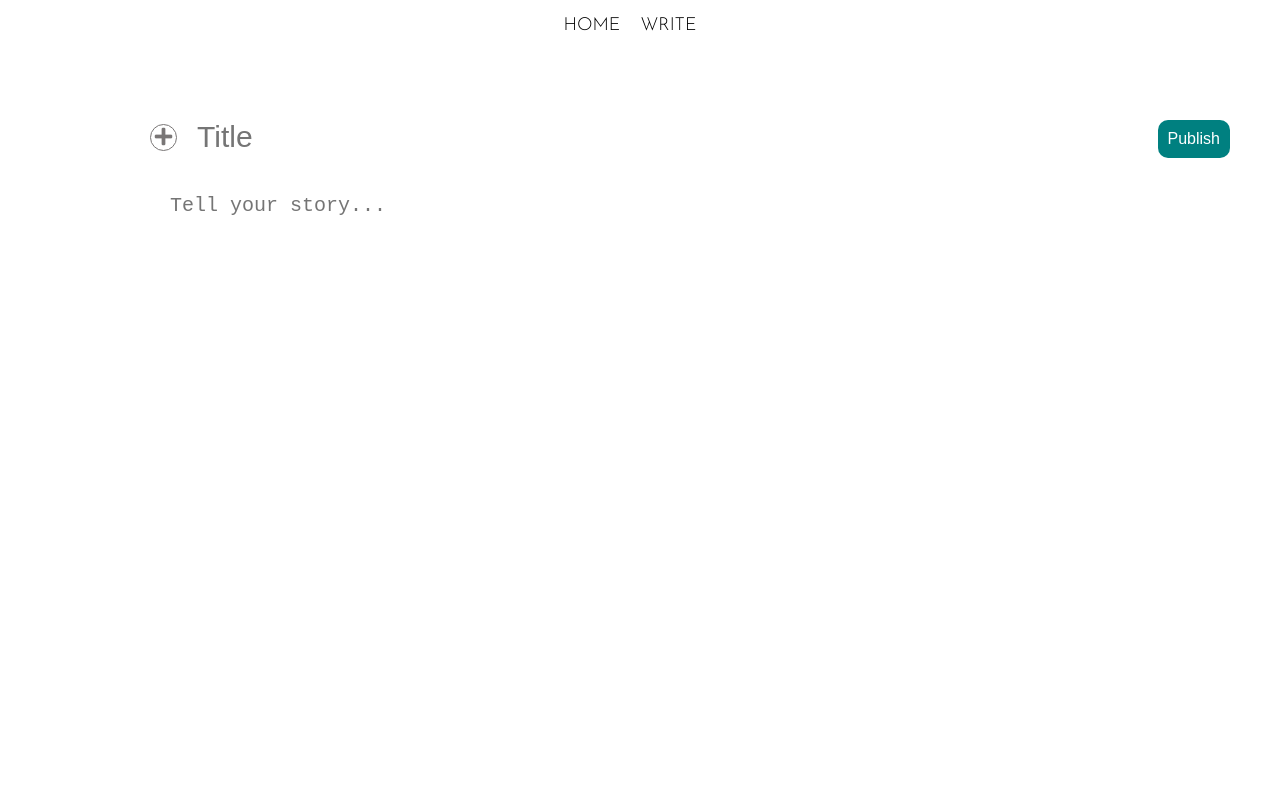
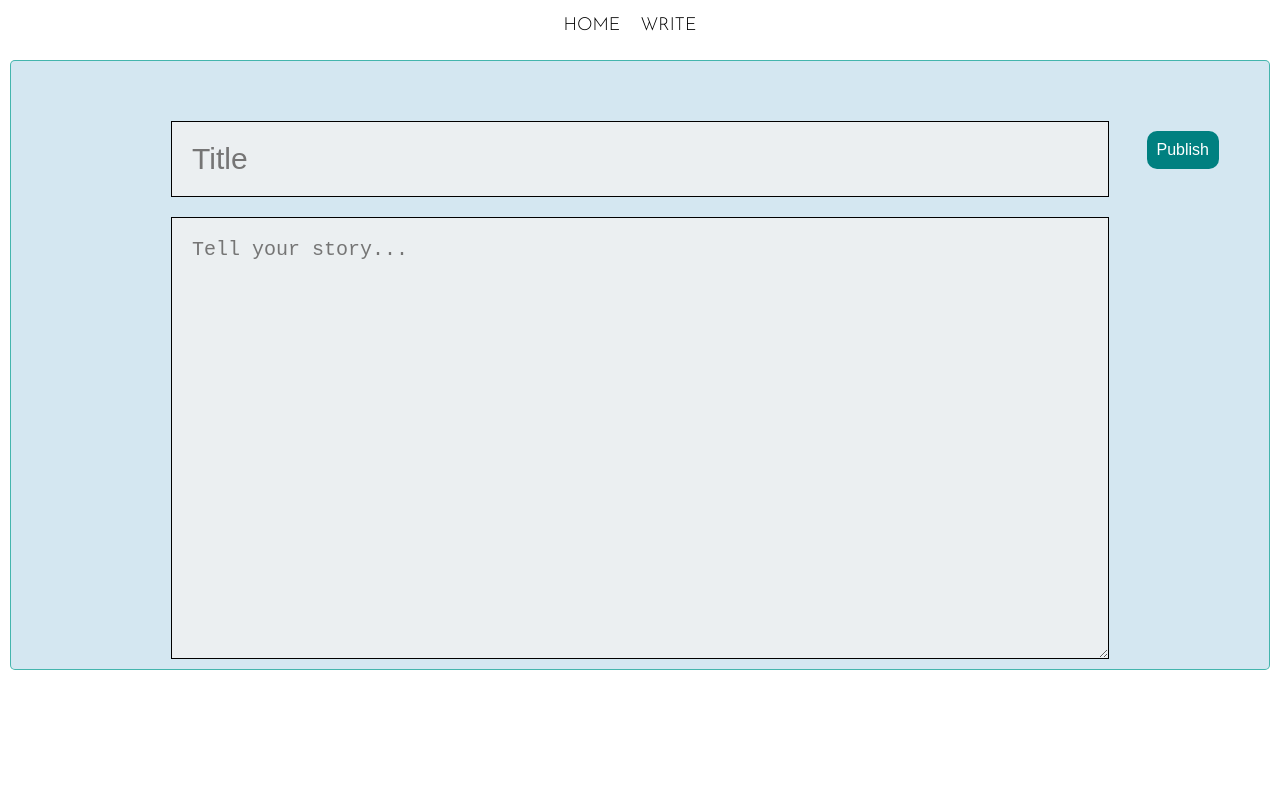
Before and after one commit to sid3345/Blogify, a React (Create React App) app in the folder client/: page /write in a window 1280 px wide. Shown: the top 800 px of the page. Built offline with nearby package versions, Linux system fonts and the light colour scheme.

Commit message:
Designed

```diff
--- a/client/src/components/header/Header.jsx
+++ b/client/src/components/header/Header.jsx
@@ -5,7 +5,6 @@ export default function Header() {
     <div className="header">
       <div className="headerTitles">
         <span className="headerTitleSm">React & Node</span>
-        <span className="headerTitleLg">Blog</span>
       </div>
       <img
         className="headerImg"
--- a/client/src/components/post/post.css
+++ b/client/src/components/post/post.css
@@ -3,6 +3,7 @@
   margin: 0px 25px 40px 25px;
   border : 1px solid rgba(8, 160, 145, 0.7);
   background-color :rgb(212, 231, 241);
+  border-radius: 5px;
 }
 
 .postImg {
@@ -16,6 +17,8 @@
   display: flex;
   flex-direction: column;
   align-items: center;
+  margin-top: 5px;
+
 }
 
 .postCat {
@@ -49,7 +52,7 @@
   font-size: 14px;
   color: #444;
   line-height: 24px;
-  margin-top: 15px;
+  margin : 15px 15px 5px;
   overflow: hidden;
   text-overflow: ellipsis;
   display: -webkit-box;
--- a/client/src/components/posts/posts.css
+++ b/client/src/components/posts/posts.css
@@ -2,5 +2,6 @@
     flex: 9;
     display: flex;
     flex-wrap: wrap;
-    margin: 20px;
+    justify-content: center;
+    margin-top: 20px;
 }
--- a/client/src/components/singlePost/singlePost.css
+++ b/client/src/components/singlePost/singlePost.css
@@ -1,5 +1,10 @@
 .singlePost {
   flex: 9;
+  border : 1px solid rgba(8, 160, 145, 0.7);
+  margin: 10px;
+  border-radius: 5px;
+  background-color :rgb(212, 231, 241);
+
 }
 
 .singlePostWrapper {
--- a/client/src/pages/write/Write.jsx
+++ b/client/src/pages/write/Write.jsx
@@ -38,7 +38,7 @@ export default function Write() {
       )}
       <form className="writeForm" onSubmit={handleSubmit}>
         <div className="writeFormGroup">
-          <label htmlFor="fileInput">
+          {/* <label htmlFor="fileInput">
             <i className="writeIcon fas fa-plus"></i>
           </label>
           <input
@@ -46,7 +46,7 @@ export default function Write() {
             id="fileInput"
             style={{ display: "none" }}
             onChange={(e) => setFile(e.target.files[0])}
-          />
+          /> */}
           <input
             type="text"
             placeholder="Title"
--- a/client/src/pages/write/write.css
+++ b/client/src/pages/write/write.css
@@ -1,5 +1,9 @@
 .write {
   padding-top: 50px;
+  border : 1px solid rgba(8, 160, 145, 0.7);
+  margin: 10px;
+  border-radius: 5px;
+  background-color :rgb(212, 231, 241);
 }
 
 .writeImg {
@@ -37,7 +41,10 @@
   font-size: 30px;
   border: none;
   padding: 20px;
+  margin: 10px;
   width: 70vw;
+  background-color: rgb(235, 239, 241);
+  border: 1px solid black;
 }
 
 .writeInput:focus {
@@ -46,7 +53,9 @@
 
 .writeText {
   font-size: 20px;
-  height: 100vh;
+  height: 50vh;
+  background-color: rgb(235, 239, 241);
+  border: 1px solid black;
 }
 
 .writeSubmit {
```
Also changed, not shown: 2 other files (tests, documents, lock files or other folders).
